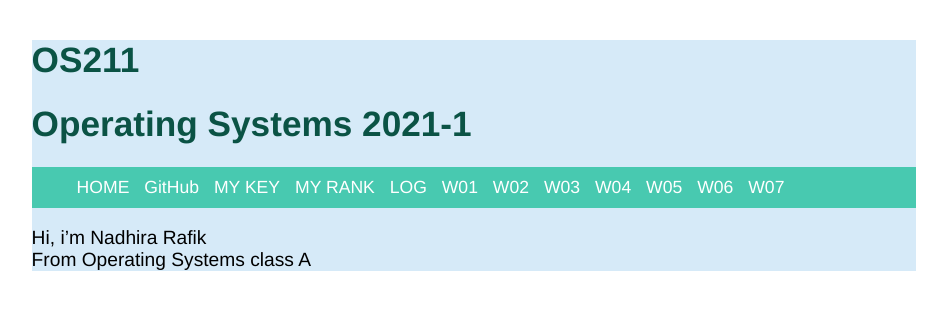
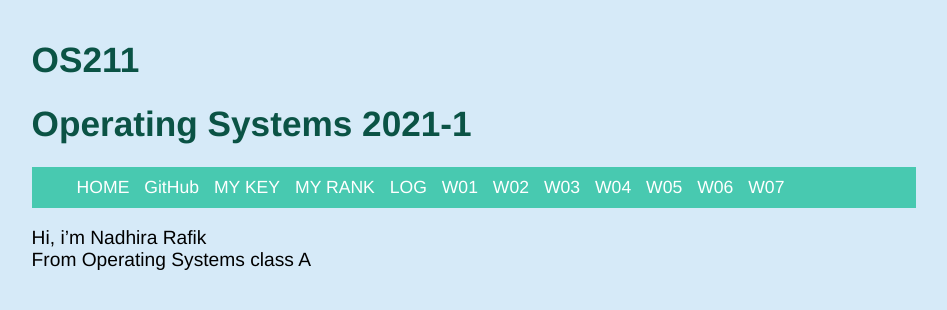
Before and after one commit to nadhirarafik/os211, a Jekyll site: the page built from index.md, in a window 1280 px wide. Shown: the top 310 px of the page, without its empty margins (166-1113 px from the left). Built offline with Jekyll 4.4.1, drawn with Linux system fonts in a browser that asks for light colours.

Commit message:
Update base.html

```diff
--- a/_layouts/base.html
+++ b/_layouts/base.html
@@ -62,8 +62,8 @@
     </style>
 </head>
 
-<body>
-    <div class="container" style="background: #D6EAF8">
+<body style="background: #D6EAF8">
+    <div class="container">
         <header>
 		<h1>OS211</h1>
             <h1>Operating Systems 2021-1</h1>
```
